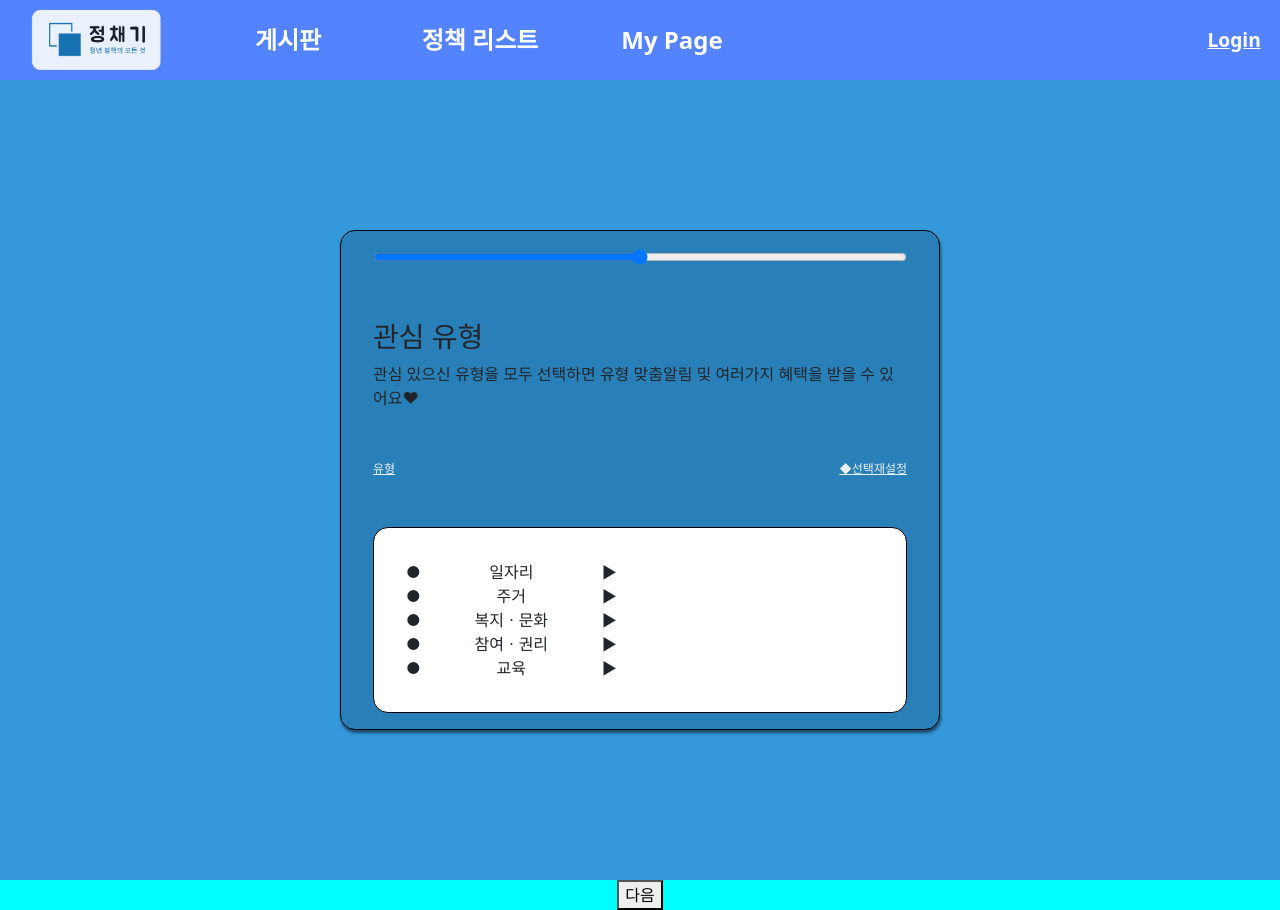
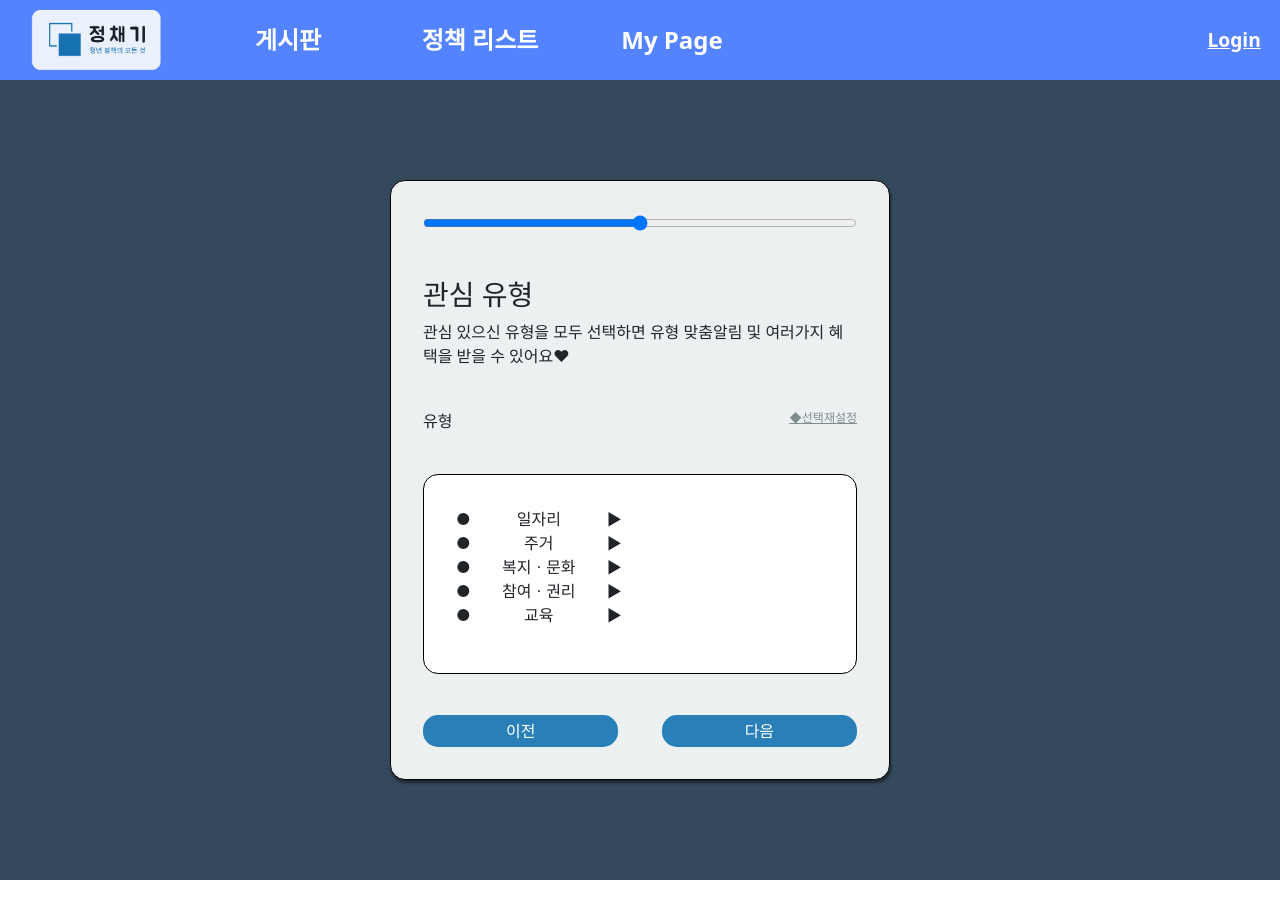
Before and after one commit to jihaneol/Jeongchaegi, a Next.js app in the folder frontend/next/: page /login/signup in a window 1280 px wide. After the commit the page ends 880 px from the top, so only its background shows below. Built offline with nearby package versions, Linux system fonts and the light colour scheme.

Commit message:
feat: Update get userInfo page

```diff
--- a/frontend/next/components/GetPlaceInfo.jsx
+++ b/frontend/next/components/GetPlaceInfo.jsx
@@ -4,12 +4,10 @@ import Link from "next/link";
 import Style from "./styles/GetPlaceInfo.module.css";
 import SelectPlace from "./SelectPlace";
 
-export default function GetPlaceInfo() {
+export default function GetPlaceInfo(props) {
   return (
     <div className={Style.wrap}>
       <div className={Style.container}>
-        <div className={Style.form_box}>
-          <form>
         <div>
           <input
             className={Style.range}
@@ -23,15 +21,25 @@ export default function GetPlaceInfo() {
           <h4>마지막입니다. 개인 정보</h4>
           <span>정보를 입력하면 알맞는 정책을 추천해 드릴게요♣</span>
         </div>
+        <div>
+          <form>
             <div className={Style.birth}>
               <label htmlFor="birth">출생 연도</label>
-              <input type="date" id="birth" />
+              <input className={Style.input} type="date" id="birth" />
             </div>
-            <div>
+            <div className={Style.place}>
               <label htmlFor="place">거주지</label>
-              <SelectPlace className={Style.place} id="place" />
+              <SelectPlace id="place" />
             </div>
           </form>
+        </div>
+        <div className={Style.button_box}>
+          <button className={Style.button} onClick={props.onClick_pre}>
+            이전
+          </button>
+          <button className={Style.button} onClick={props.onClick_next}>
+            다음
+          </button>
         </div>
       </div>
     </div>
--- a/frontend/next/components/GetTypeInfo.jsx
+++ b/frontend/next/components/GetTypeInfo.jsx
@@ -3,7 +3,9 @@ import Link from "next/link";
 
 import Style from "./styles/GetTypeInfo.module.css";
 
-export default function GetTypeInfo() {
+export default function GetTypeInfo(props) {
+  console.log(props);
+
   // 미선택 타입
   const [types, setTypes] = useState([]);
   //선택된 타입
@@ -65,10 +67,10 @@ export default function GetTypeInfo() {
             받을 수 있어요♥
           </div>
         </div>
-        <div className={Style.sup}>
+        <div className={Style.sup_box}>
           <span>유형</span>
           <span
-            className={Style.move}
+            className={Style.sup}
             onClick={() => {
               reset();
             }}
@@ -108,15 +110,14 @@ export default function GetTypeInfo() {
                 ))}
           </div>
         </div>
-        {/* TEST!!!
-            <Link
-              href={{
-                pathname: "/about",
-                query: { name: "test" },
-              }}
-            >
-              About
-            </Link> */}
+        <div className={Style.button_box}>
+          <button className={Style.button} onClick={props.onClick_pre}>
+            이전
+          </button>
+          <button className={Style.button} onClick={props.onClick_next}>
+            다음
+          </button>
+        </div>
       </div>
     </div>
   );
--- a/frontend/next/components/SelectPlace.jsx
+++ b/frontend/next/components/SelectPlace.jsx
@@ -276,7 +276,12 @@ export default function SelectPlace() {
 
   return (
     <div className={Style.select_box}>
-      <select name="sido1" id="sido1" onChange={handleSidoChange}>
+      <select
+        className={Style.select}
+        name="sido1"
+        id="sido1"
+        onChange={handleSidoChange}
+      >
         <option value="">시/도 선택</option>
         {sidoOptions.map((option) => (
           <option key={option.index} value={option.index}>
@@ -284,7 +289,7 @@ export default function SelectPlace() {
           </option>
         ))}
       </select>
-      <select name="gugun1" id="gugun1">
+      <select className={Style.select} name="gugun1" id="gugun1">
         <option value="">구/군 선택</option>
         {gugunOptions.map((option) => (
           <option key={option} value={option}>
--- a/frontend/next/components/styles/GetPlaceInfo.module.css
+++ b/frontend/next/components/styles/GetPlaceInfo.module.css
@@ -3,7 +3,7 @@
   justify-content: center;
   align-items: center;
   height: 100vh;
-  background-color: deepskyblue;
+  background-color: #34495e;
 }
 
 .container {
@@ -15,11 +15,7 @@
   border-radius: 15px;
   width: 500px;
   height: 600px;
-  background-color: aqua;
-}
-
-.form_box {
-  height: 100%;
+  background-color: #ecf0f1;
 }
 
 .range {
@@ -31,13 +27,34 @@
 .birth {
   display: flex;
   flex-direction: column;
+  row-gap: 0.5em;
+  margin-bottom: 1em;
+}
+
+.input {
+  border: none;
+  outline: none;
+  padding: 0.5em 0;
+  border-bottom: 1px solid #3498db;
 }
 
 .place {
-  height: 200px;
+  display: flex;
+  flex-direction: column;
+  row-gap: 0.5em;
+  margin-bottom: 1em;
 }
 
 .button_box {
   display: flex;
   justify-content: space-between;
 }
+
+.button {
+  width: 45%;
+  height: 2em;
+  border-radius: 15px;
+  border: none;
+  background-color: #2980b9;
+  color: white;
+}
--- a/frontend/next/components/styles/GetTypeInfo.module.css
+++ b/frontend/next/components/styles/GetTypeInfo.module.css
@@ -3,19 +3,19 @@
   display: flex;
   justify-content: center;
   align-items: center;
-  background-color: #3498db;
+  background-color: #34495e;
 }
 
 .container {
   border: 1px solid black;
-  padding: 1em 2em;
+  padding: 2em;
   border-radius: 15px;
-  width: 600px;
-  height: 500px;
+  width: 500px;
+  height: 600px;
   display: flex;
   flex-direction: column;
   justify-content: space-between;
-  background-color: #2980b9;
+  background-color: #ecf0f1;
   box-shadow: 1px 3px 3px rgba(0, 0, 0, 0.5);
 }
 
@@ -23,17 +23,22 @@
   width: 100%;
 }
 
-.sup {
+.sup_box {
   display: flex;
   justify-content: space-between;
+}
+
+.sup {
   font-size: 12px;
   text-decoration: underline;
-  color: #ecf0f1;
+  color: #7f8c8d;
+  cursor: pointer;
 }
 
 .types {
   display: flex;
   justify-content: space-between;
+  flex-basis: 200px;
   border: 1px solid black;
   background-color: white;
   padding: 2em;
@@ -62,8 +67,16 @@
   cursor: pointer;
 }
 
-.button_container {
+.button_box {
   display: flex;
   justify-content: space-between;
-  align-items: center;
 }
+
+.button {
+  width: 45%;
+  height: 2em;
+  border-radius: 15px;
+  border: none;
+  background-color: #2980b9;
+  color: white;
+}
--- a/frontend/next/components/styles/SelectPlace.module.css
+++ b/frontend/next/components/styles/SelectPlace.module.css
@@ -5,3 +5,11 @@
   width: 100%;
   height: 3.5em;
 }
+
+.select {
+  border: none;
+  outline: none;
+  padding: 0.5em 0;
+  margin-bottom: 1em;
+  border-bottom: 1px solid #3498db;
+}
--- a/frontend/next/pages/login/signup.jsx
+++ b/frontend/next/pages/login/signup.jsx
@@ -8,32 +8,26 @@ import Style from "../../styles/UserInfo.module.css";
 export default function userInfo() {
   const [userStep, setUserStep] = useState(0);
 
-  function onClick_prev() {
+  function onClick_pre() {
     const num = userStep;
-    setUserStep(num - 1);
-    console.log(num);
+    if (num > 0) {
+      setUserStep(num - 1);
+    }
   }
 
   function onClick_next() {
     const num = userStep;
     if (num < 1) setUserStep(num + 1);
-    console.log(num);
   }
 
   return (
     <div>
       <Nav />
-      <div className={Style.wrap}>
-        {userStep === 0 ? <GetTypeInfo /> : <GetPlaceInfo />}
-        <div className={Style.button_box}>
-          <div className={Style.button}>
-            {userStep === 0 ? null : (
-              <button onClick={onClick_prev}>이전</button>
-            )}
-            <button onClick={onClick_next}>다음</button>
-          </div>
-        </div>
-      </div>
+      {userStep === 0 ? (
+        <GetTypeInfo onClick_pre={onClick_pre} onClick_next={onClick_next} />
+      ) : (
+        <GetPlaceInfo onClick_pre={onClick_pre} onClick_next={onClick_next} />
+      )}
     </div>
   );
 }
```
Also changed, not shown: frontend/next/pages/_document.js (+3 -6 lines). Lines whose indentation alone changed are shown as unchanged.
